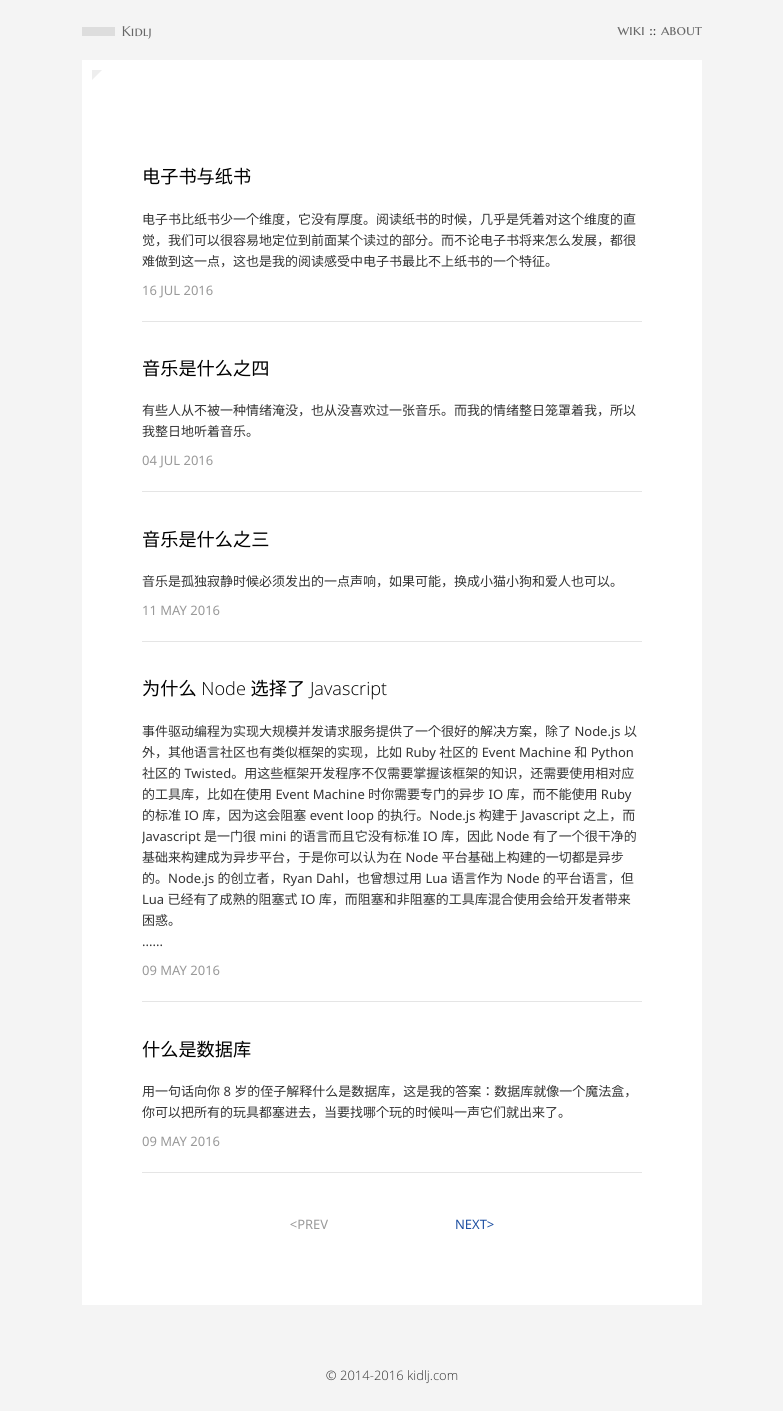
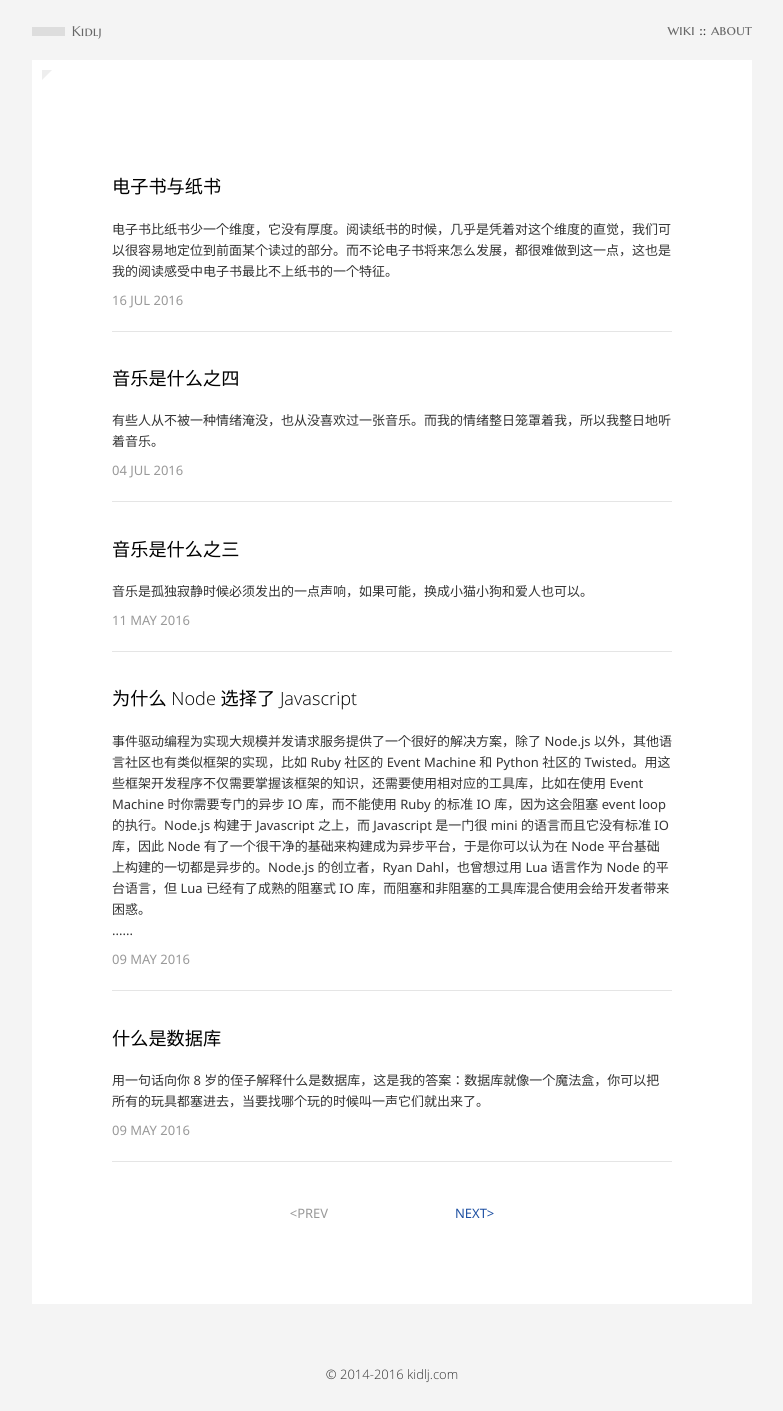
Before and after one commit to kidlj/awei, a Jekyll site: the page built from index.html, in a window 1280 px wide. Shown: the whole page, without its empty margins (248-1031 px from the left). Built offline with Jekyll 4.4.1, drawn with Linux system fonts in a browser that asks for light colours; the list of posts is cut into pages by our own code.

Commit message:
expanded the width

```diff
--- a/css/style.css
+++ b/css/style.css
@@ -1,10 +1,3 @@
-/*********************************************************************/
-/*
-/* Forked from theme "Block" by Mu-An Chiou
-/* https://github.com/muan/muan.github.com
-/*
-/*********************************************************************/
-
 body {
 	background-color: #f4f4f4;
 	color: #343434;
@@ -91,7 +84,7 @@ sup {
 */
 
 article {
-	padding: 70px 60px 70px;
+	padding: 80px;
 	background-color: #fff;
 	font-size: 13px;
 	font-family: "Segoe UI", "Arial", "Helvetica", "Dejavu Sans", "SimSun", sans-serif;
@@ -157,7 +150,7 @@ article {
 		font-size: smaller; }
 
 .wrapper {
-  max-width: 620px;
+  max-width: 720px;
   width: 100%;
   margin: auto;
 }
```
